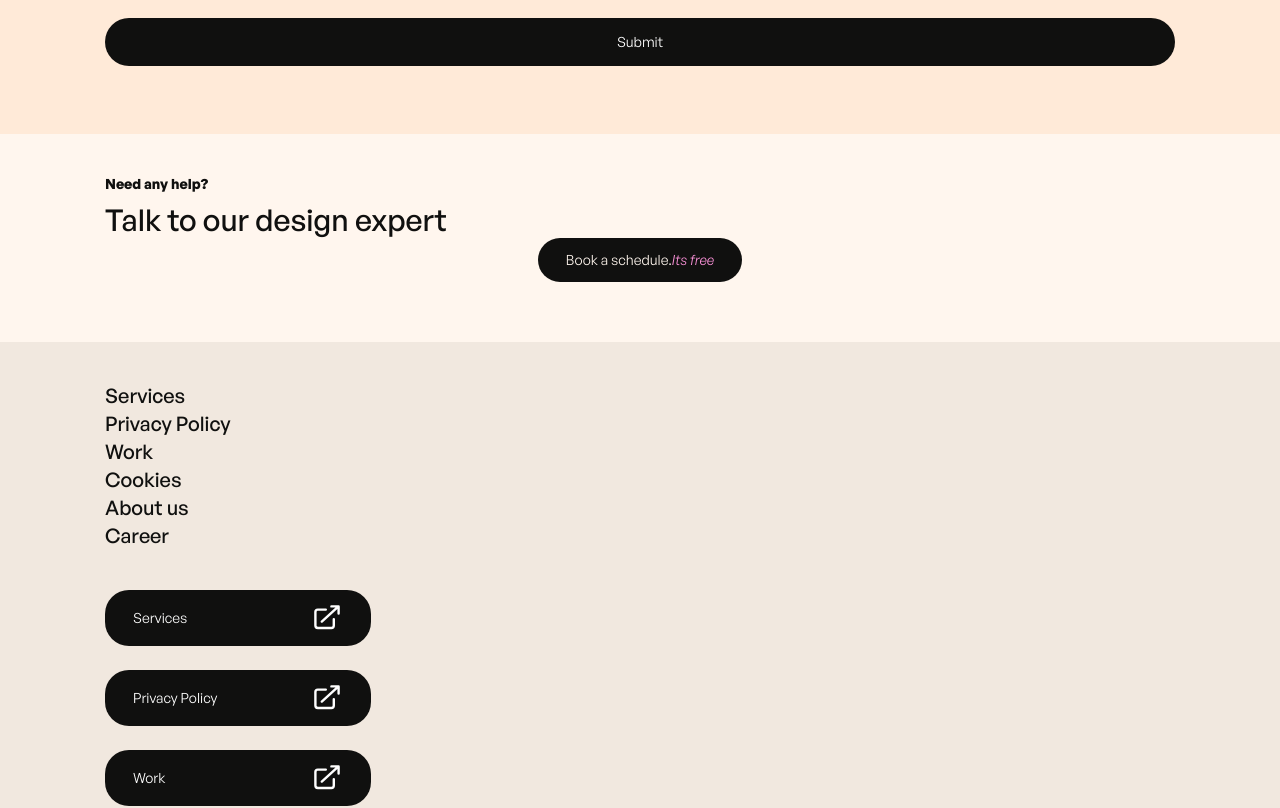
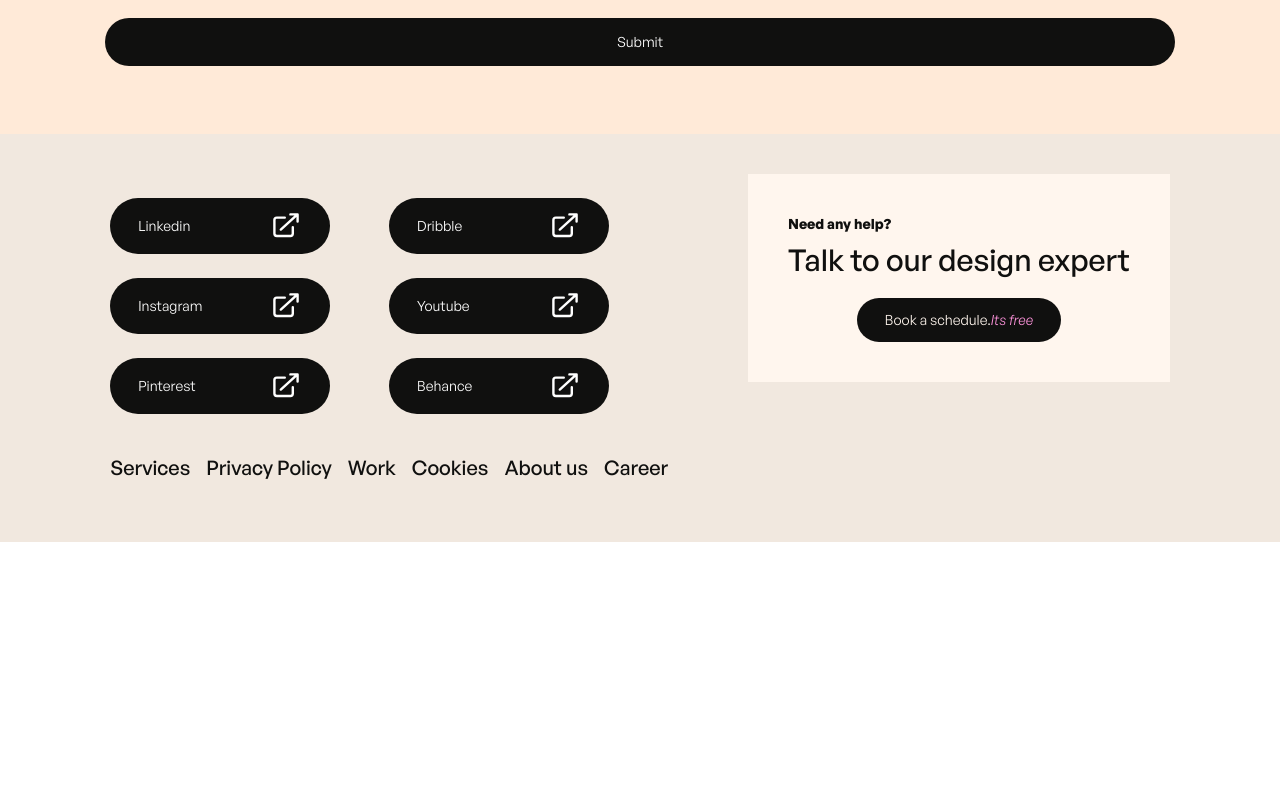
Before and after one commit to surajnarsale/tangle-landing-page, a Next.js app: page / in a window 1280 px wide. Shown: the part 4920-5728 px from the top of the page. After the commit the page ends 5462 px from the top, so only its background shows below. Built offline with nearby package versions, Linux system fonts and the light colour scheme.

Commit message:
feat: add footer links

```diff
--- a/components/atoms/FooterLinkButton.tsx
+++ b/components/atoms/FooterLinkButton.tsx
@@ -13,7 +13,7 @@ export function FooterLinkButton(props: PropsWithChildren<FooterLinkButtonProps>
     <Link href={props.href!}>
       <div
         className={clsx(
-          'flex max-w-[266px] items-center justify-between  rounded-3xl bg-dark-500  py-4 px-8 px-4 py-2 text-2xl text-sm text-light sm:px-7 sm:py-3 ',
+          'flex max-w-[220px] items-center justify-between  rounded-full bg-dark-500  py-4 px-8 px-4 py-2 text-2xl text-sm text-light sm:px-7 sm:py-3 ',
           props.className
         )}
       >
--- a/components/atoms/TalkToExpertCard.tsx
+++ b/components/atoms/TalkToExpertCard.tsx
@@ -9,11 +9,13 @@ type TalkToExpertCardProps = {
 
 export function TalkToExpertCard(props: PropsWithChildren<TalkToExpertCardProps>): JSX.Element {
   return (
-    <div className={clsx('bg-primary-100 py-10', props.className)}>
-      <Container className="mx-auto max-w-[1110px] px-5 pb-5 text-dark-500 ">
-        <p className="text-sm font-semibold">Need any help?</p>
-        <p className="mt-2 text-3xl font-medium">Talk to our design expert</p>
-        <BookScheduleButton className="mx-0" />
+    <div className={clsx('bg-primary-100 py-10 md:bg-primary-200', props.className)}>
+      <Container className="mx-auto max-w-[1110px] px-5 pb-5 text-dark-500">
+        <div className="p-10 md:bg-primary-100">
+          <p className="text-sm font-semibold">Need any help?</p>
+          <p className="mt-2 text-3xl font-medium">Talk to our design expert</p>
+          <BookScheduleButton className="mx-0 md:mt-5" />
+        </div>
       </Container>
     </div>
   )
--- a/components/molecules/Footer.tsx
+++ b/components/molecules/Footer.tsx
@@ -3,9 +3,9 @@ import SocialLinks from '@/components/molecules/SocialLinks'
 
 export default function Footer() {
   return (
-    <footer>
-      <div className="bg-dark-300 ">
-        <TalkToExpertCard />
+    <footer className="lg:bg-primary-200">
+      <div className="lg:flex lg:flex-row-reverse lg:justify-center lg:gap-10  ">
+        <TalkToExpertCard className="" />
         <SocialLinks />
       </div>
     </footer>
--- a/components/molecules/SocialLinks.tsx
+++ b/components/molecules/SocialLinks.tsx
@@ -12,12 +12,12 @@ const links = [
   { name: 'Career' },
 ]
 const socialLinks = [
-  { name: 'Services' },
-  { name: 'Privacy Policy' },
-  { name: 'Work' },
-  { name: 'Cookies' },
-  { name: 'About us' },
-  { name: 'Career' },
+  { name: 'Linkedin' },
+  { name: 'Dribble' },
+  { name: 'Instagram' },
+  { name: 'Youtube' },
+  { name: 'Pinterest' },
+  { name: 'Behance' },
 ]
 
 type SocialLinksProps = {
@@ -27,18 +27,18 @@ type SocialLinksProps = {
 const SocialLinks = (props: PropsWithChildren<SocialLinksProps>): JSX.Element => {
   return (
     <div className={clsx('bg-primary-200 py-10', props.className)}>
-      <Container className="mx-auto max-w-[1110px] px-5 pb-5 text-dark-500 ">
-        <div className="-md:grid -md:grid-cols-2 -md:gap-4">
+      <Container className="mx-auto max-w-[1110px] px-5 pb-5 text-dark-500 lg:flex  lg:flex-col-reverse ">
+        <div className=" grid grid-cols-2 gap-4 md:flex md:justify-between">
           {links.map((link) => {
             return (
               <>
-                <p className="text-xl font-medium ">{link.name}</p>
+                <p className="cursor-pointer text-xl font-medium ">{link.name}</p>
               </>
             )
           })}
         </div>
-        <div className="mt-10">
-          {links.map((link) => {
+        <div className="md:grid md:grid-cols-2 md:gap-4 lg:mb-10 lg:gap-0 -md:mt-10">
+          {socialLinks.map((link) => {
             return (
               <>
                 <FooterLinkButton className="mt-6" href="#">
```
